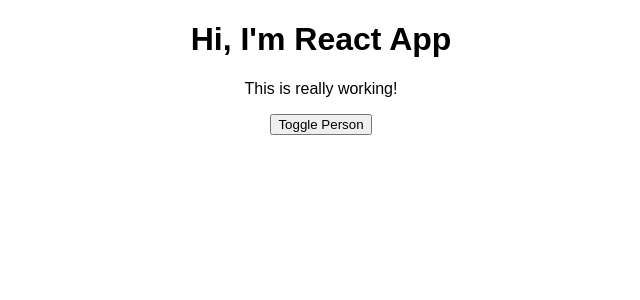
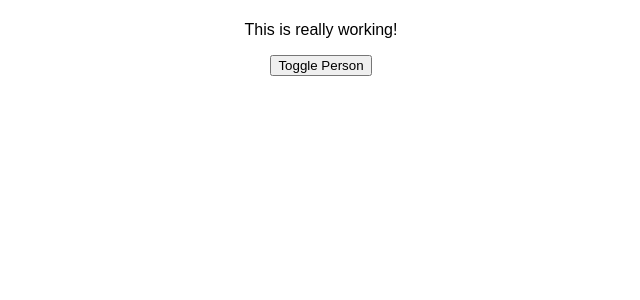
Before and after one commit to tomoyaueno29/react-complete-guide, a React (Create React App) app: page / in a window 1280 px wide. Shown: the top 300 px of the page, without its empty margins (319-959 px from the left). Built offline with nearby package versions, Linux system fonts and the light colour scheme.

Commit message:
Update Cockpit.js

```diff
--- a/src/components/Cockpit/Cockpit.js
+++ b/src/components/Cockpit/Cockpit.js
@@ -17,7 +17,7 @@
   }
   return (
     <div className={classes.Cockpit}>
-      <h1>Hi, I'm React App</h1>
+      <h1>{props.title}</h1>
       <p className={classes.join(' ')}>This is really working!</p>
       <button
         alt={props.showPersons}
```
